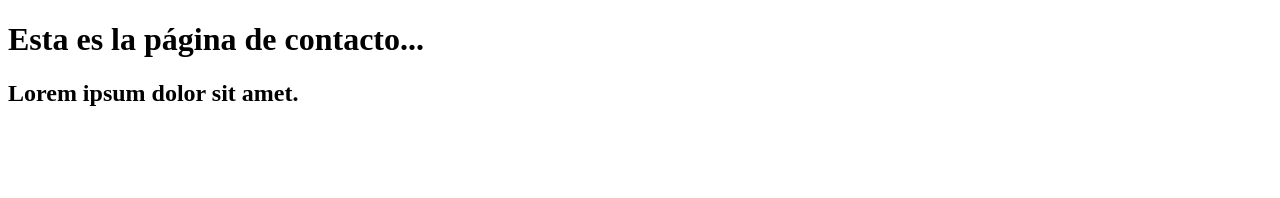
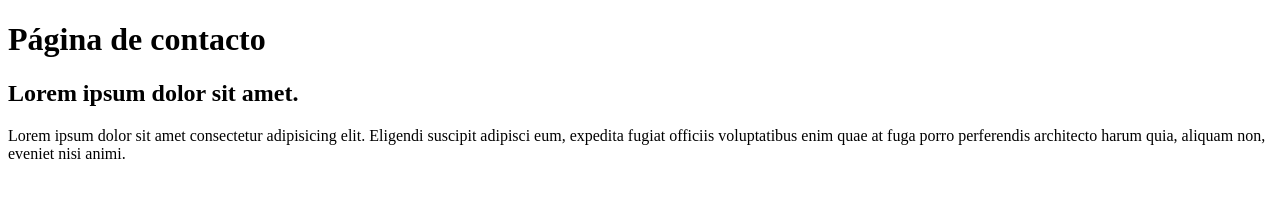
Before and after one commit to hbaravalle/sesion08, a plain HTML site: page contacto.html in a window 1280 px wide. Drawn offline with Linux system fonts and the light colour scheme.

Commit message:
Add paragraph to contact page

```diff
--- a/contacto.html
+++ b/contacto.html
@@ -6,7 +6,12 @@
     <title>Document</title>
   </head>
   <body>
-    <h1>Esta es la página de contacto...</h1>
+    <h1>Página de contacto</h1>
     <h2 id="telefono">Lorem ipsum dolor sit amet.</h2>
+    <p>
+      Lorem ipsum dolor sit amet consectetur adipisicing elit. Eligendi suscipit
+      adipisci eum, expedita fugiat officiis voluptatibus enim quae at fuga
+      porro perferendis architecto harum quia, aliquam non, eveniet nisi animi.
+    </p>
   </body>
 </html>
```
